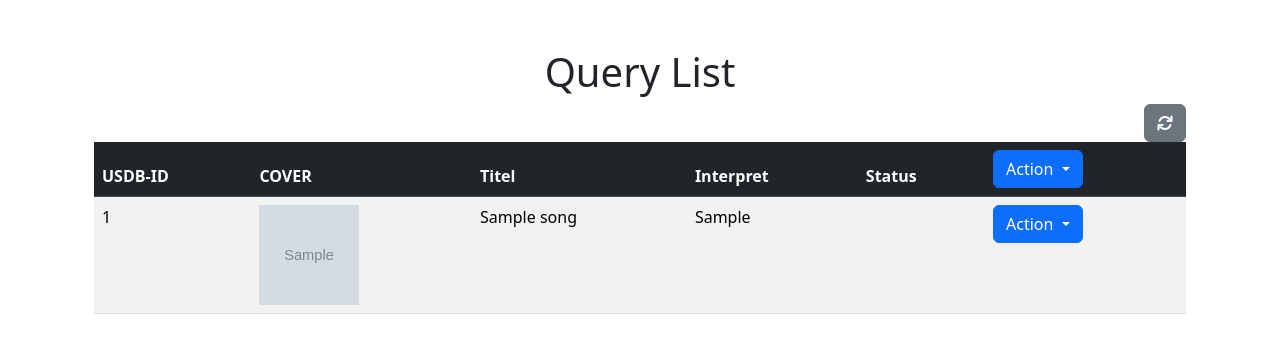
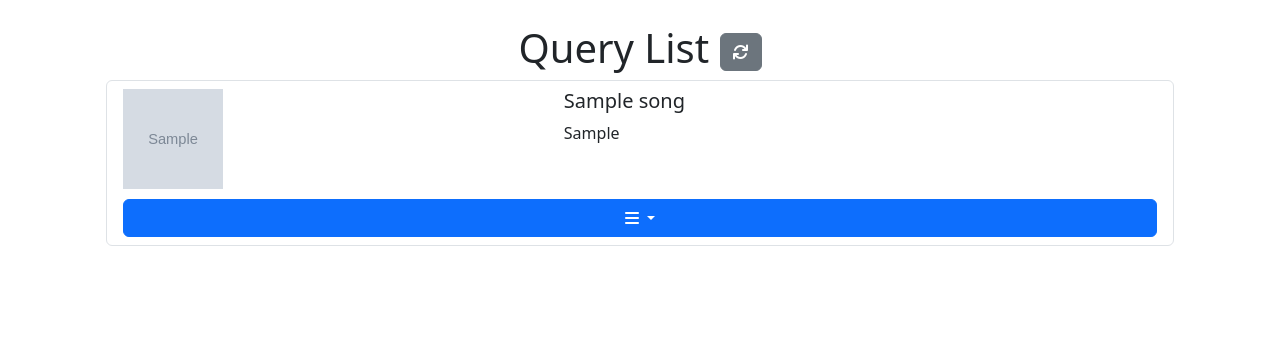
Before and after one commit to DiewahreKeule/USDB-Scraper, a Flask app: template templates/query_list.html in a window 1280 px wide. Shown: the part 56-409 px from the top of the page. Run offline with Flask 3, Linux system fonts and the light colour scheme; the template is opened without the code that fills it: most values are stand-ins (such as "Sample title", 1, 10 or a date in 2020); grey boxes marked "Sample" are stand-in pictures.

Commit message:
#6 - Improve Mobile View - change Query List View - Adding Styles

```diff
--- a/static/css/style.css
+++ b/static/css/style.css
@@ -28,6 +28,12 @@
     float: right;
 }
 
+.btn-action {
+    float: right;
+    /* right: 0; */
+    /* position: absolute;   */
+}
+
 .btn-refresh {
     float: right;
 }
@@ -39,3 +45,11 @@
 .btn-center {
     text-align: center;
 }
+
+.badge-over {
+    position: absolute;
+}
+
+.action-button {
+    margin-top: 10px;
+}
--- a/templates/query_list.html
+++ b/templates/query_list.html
@@ -1,7 +1,7 @@
 {% extends "base.html" %}
 
 {% block content %}
-<div class="container mt-5">
+<div class="container">
     <div class="toast" id="toast-message" role="alert" aria-live="assertive" aria-atomic="true">
         <div class="toast-header">
             <img src="..." class="rounded me-2" alt="...">
@@ -14,11 +14,64 @@
         </div>
     </div>
 
-    <h1 class="text-center">Query List</h1>
-    <button class="btn btn-secondary btn-refresh" id="reloadButton">
-        <i class="fa-solid fa-arrows-rotate"></i>
-    </button>
-    <table class="table table-striped table-hover mt-6" id="songTable">
+    <h1 class="text-center">Query List
+        <button class="btn btn-secondary" id="reloadButton">
+            <i class="fa-solid fa-arrows-rotate"></i>
+        </button>
+    </h1>
+
+    <div class="container">
+        <ul class="list-group">
+            {% for song in songs %}
+            <li class="list-group-item">
+                <div class="row">
+                    <div class="col-5">
+                        <div class="badge-over">
+                            {% if song.STATUS == -2 %}
+                            <span class="badge bg-warning">Waiting</span>
+                            {% elif song.STATUS == 0 %}
+                            <span class="badge bg-info">Starting</span>
+                            {% elif song.STATUS == 1 %}
+                            <span class="badge bg-info">Scraping</span>
+                            {% elif song.STATUS == 2 %}
+                            <span class="badge bg-primary">Sraping Completed</span>
+                            {% elif song.STATUS == 3 %}
+                            <span class="badge bg-info">Download</span>
+                            {% elif song.STATUS == 4 %}
+                            <span class="badge bg-success">Completed</span>
+                            {% elif song.STATUS == -1 %}
+                            <span class="badge bg-danger">Failed</span>
+                            {% endif %}
+                        </div>
+                        <img src="{{song.SONG_COVER_URL}}" width="100" height="100">
+                    </div>
+                    <div class="col-7">
+                        <h5>{{song.SONG_TITLE}}</h5>
+                        <p>{{song.SONG_INTERPRET}}</p>
+                    </div>
+                </div>
+                <div class="row action-button">
+                    <div class="btn-group col-12">
+                        <button type="button" class="btn btn-primary dropdown-toggle" data-bs-toggle="dropdown" aria-expanded="false">
+                            <i class="fa-solid fa-bars"></i>
+                        </button>
+                        <ul class="dropdown-menu">
+                            <li><a class="dropdown-item btn-start-scarping" data-id="{{song.USDB_SONG_ID}}" data-action="scraping">Start Scraping</a></li>
+                            <li><a class="dropdown-item btn-start-scarping" data-id="{{song.USDB_SONG_ID}}" data-action="download">Start Download</a></li>
+                            <li><a class="dropdown-item btn-start-scarping" data-id="{{song.USDB_SONG_ID}}" data-action="retry">Retry</a></li>
+                            <li><hr class="dropdown-divider"></li>
+                            <li><a class="dropdown-item btn-start-scarping" data-id="{{song.USDB_SONG_ID}}" data-action="delete">Delete</a></li>
+                        </ul>
+                    </div>
+                </div>
+            </li>
+            {% endfor %}
+        </ul>
+        <br>
+    </div>
+
+    <!-- old -->
+    <!-- <table class="table table-striped table-hover mt-6" id="songTable">
         <thead class="table-dark">
             <tr>
                 <th>USDB-ID</th>
@@ -45,7 +98,7 @@
         <tbody>
             {% for song in songs %}
             <tr>
-                <!-- Songs werden dynamisch geladen -->
+                <!-- Songs werden dynamisch geladen
                 <td id="usdb_song_id">{{song.USDB_SONG_ID}}</td>
                 <td>
                     <img src="{{song.SONG_COVER_URL}}" width="100" height="100">
@@ -88,7 +141,7 @@
             </tr>
             {% endfor %}
         </tbody>
-    </table>
+    </table>     -->
 </div>
 <script>
     document.querySelectorAll('.btn-start-scarping').forEach(button => {
```
